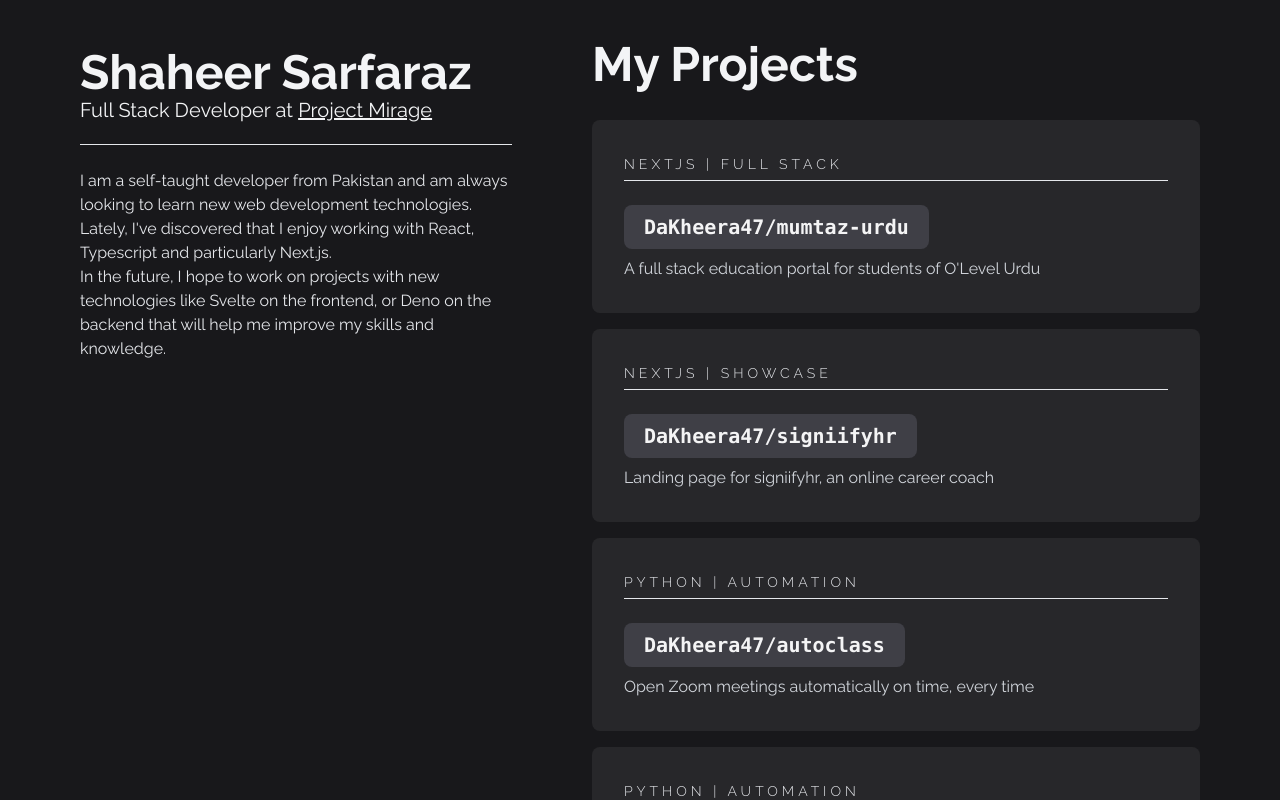
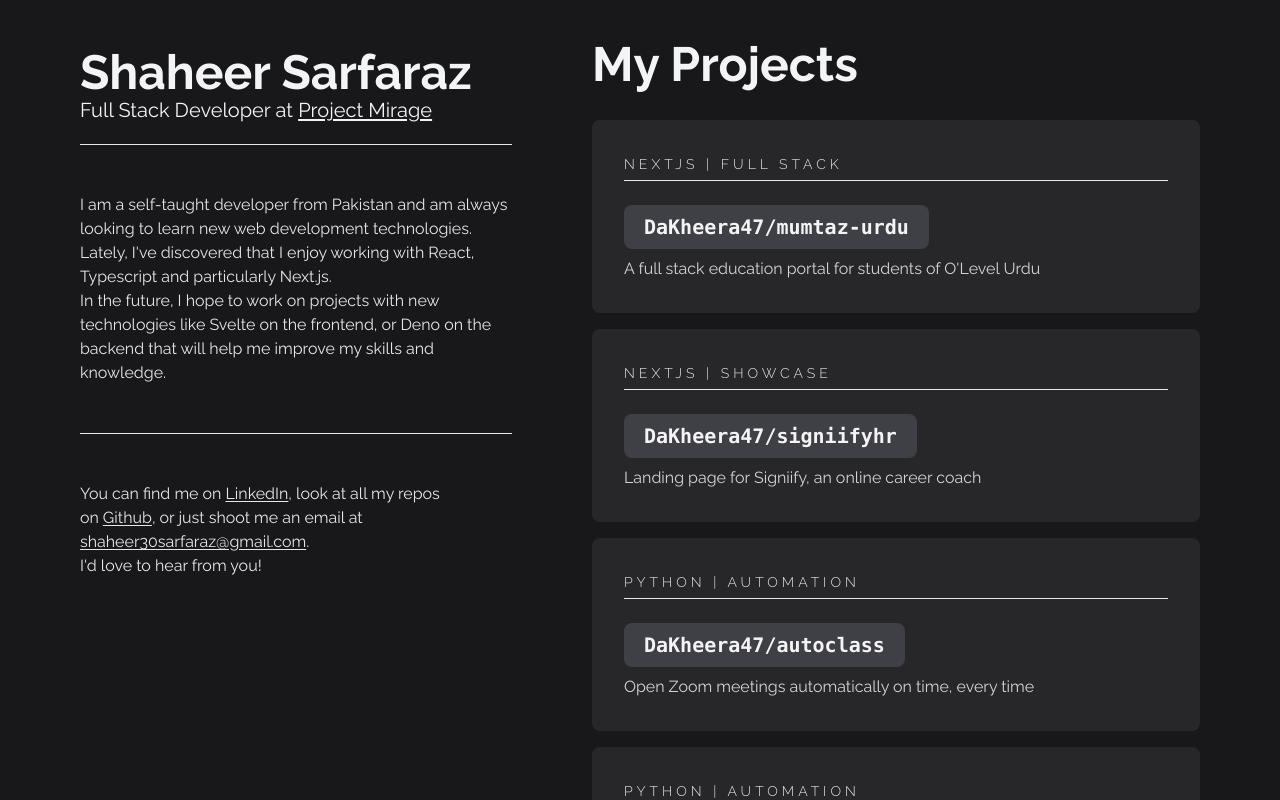
Before and after one commit to DaKheera47/portfolio-v2, a Next.js app: page / in a window 1280 px wide. Built offline with nearby package versions, Linux system fonts and the light colour scheme.

Commit message:
Left panel confirmed

```diff
--- a/components/MainContent.tsx
+++ b/components/MainContent.tsx
@@ -14,7 +14,7 @@ export default function MainContent({}: Props) {
         },
         {
             repoName: "DaKheera47/signiifyhr",
-            description: "Landing page for signiifyhr, an online career coach",
+            description: "Landing page for Signiify, an online career coach",
             type: "Nextjs | Showcase",
             repoUrl: "http://signiify.co.uk/",
         },
--- a/components/Sidebar.tsx
+++ b/components/Sidebar.tsx
@@ -5,7 +5,7 @@ type Props = {};
 export default function Sidebar({}: Props) {
     return (
         <div className="md:pl-20 pt-12 w-4/5 mx-auto md:absolute md:left-0 md:top-0 bg-zinc-900 md:w-2/5 md:h-screen md:overflow-y-hidden">
-            <div className="w-full border-b border-gray-200 mb-6 pb-5">
+            <div className="w-full border-b border-gray-200 mb-12 pb-5">
                 <h1 className="font-bold text-4xl md:text-5xl">
                     Shaheer Sarfaraz
                 </h1>
@@ -15,24 +15,57 @@ export default function Sidebar({}: Props) {
                         target="_blank"
                         rel="noopener noreferrer"
                         href="https://www.pro-mirage.com"
-                        className="underline"
+                        className="link"
                     >
                         Project Mirage
                     </a>
                 </p>
             </div>
+            <div className="w-full border-b border-gray-200 pb-12">
+                <p className="text-gray-200">
+                    I am a self-taught developer from Pakistan and am always
+                    looking to learn new web development technologies. Lately,
+                    I&apos;ve discovered that I enjoy working with React,
+                    Typescript and particularly Next.js.
+                </p>
 
-            <p className="text-gray-200">
-                I am a self-taught developer from Pakistan and am always looking
-                to learn new web development technologies. Lately, I&apos;ve
-                discovered that I enjoy working with React, Typescript and
-                particularly Next.js.
-            </p>
+                <p className="text-gray-200">
+                    In the future, I hope to work on projects with new
+                    technologies like Svelte on the frontend, or Deno on the
+                    backend that will help me improve my skills and knowledge.
+                </p>
+            </div>
 
-            <p className="text-gray-200">
-                In the future, I hope to work on projects with new technologies
-                like Svelte on the frontend, or Deno on the backend that will
-                help me improve my skills and knowledge.
+            <p className="text-gray-200 mt-12">
+                You can find me on{" "}
+                <a
+                    target="_blank"
+                    rel="noopener noreferrer"
+                    href="https://www.linkedin.com/in/shaheer-sarfaraz-3965861b6/"
+                    className="link"
+                >
+                    LinkedIn
+                </a>
+                , look at all my repos on
+                <a
+                    target="_blank"
+                    rel="noopener noreferrer"
+                    href="https://github.com/DaKheera47"
+                    className="link ml-1"
+                >
+                    Github
+                </a>
+                , or just shoot me an email at{" "}
+                <a
+                    target="_blank"
+                    rel="noopener noreferrer"
+                    href="mailto:shaheer30sarfaraz@gmail.com"
+                    className="link"
+                >
+                    shaheer30sarfaraz@gmail.com
+                </a>
+                . <br />
+                I&apos;d love to hear from you!
             </p>
         </div>
     );
--- a/styles/globals.css
+++ b/styles/globals.css
@@ -10,3 +10,7 @@ body {
 /* * {
     outline: 1px solid red !important;
 } */
+
+.link {
+  @apply underline underline-offset-2
+}
```
